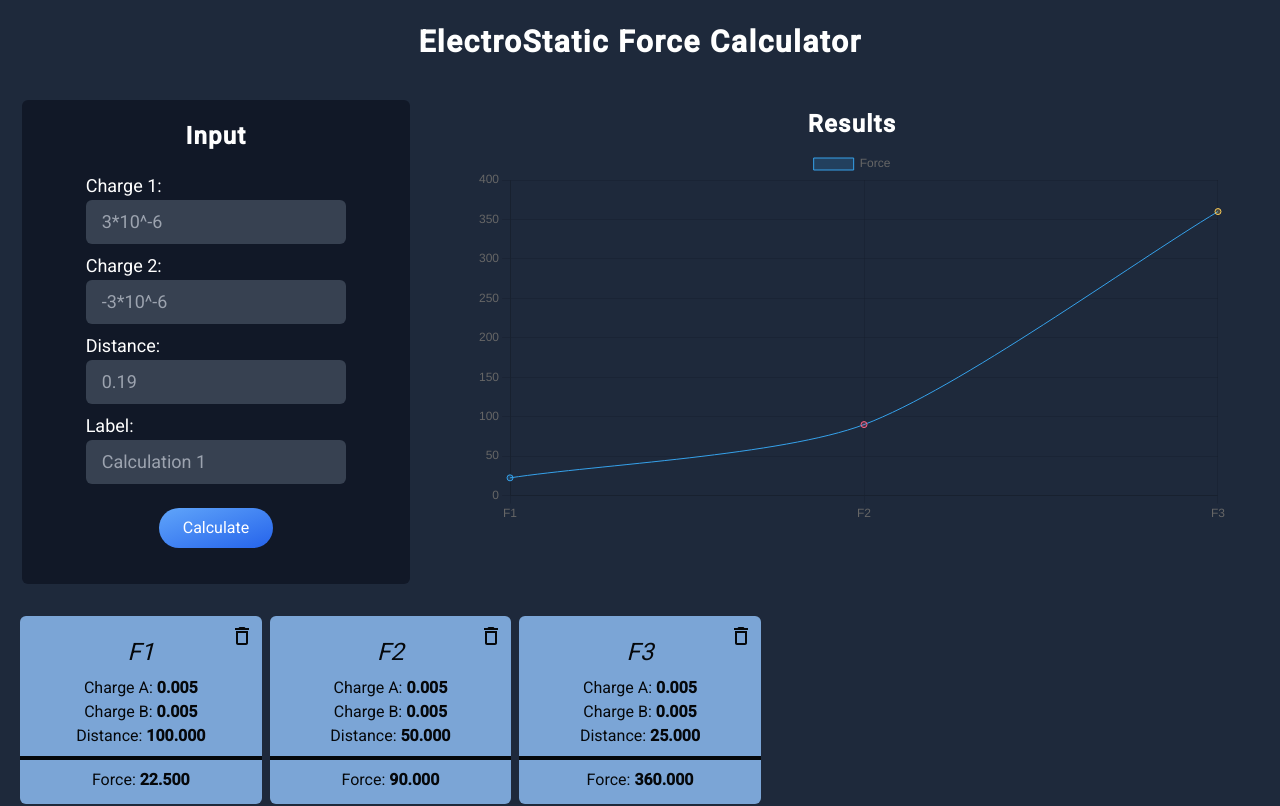
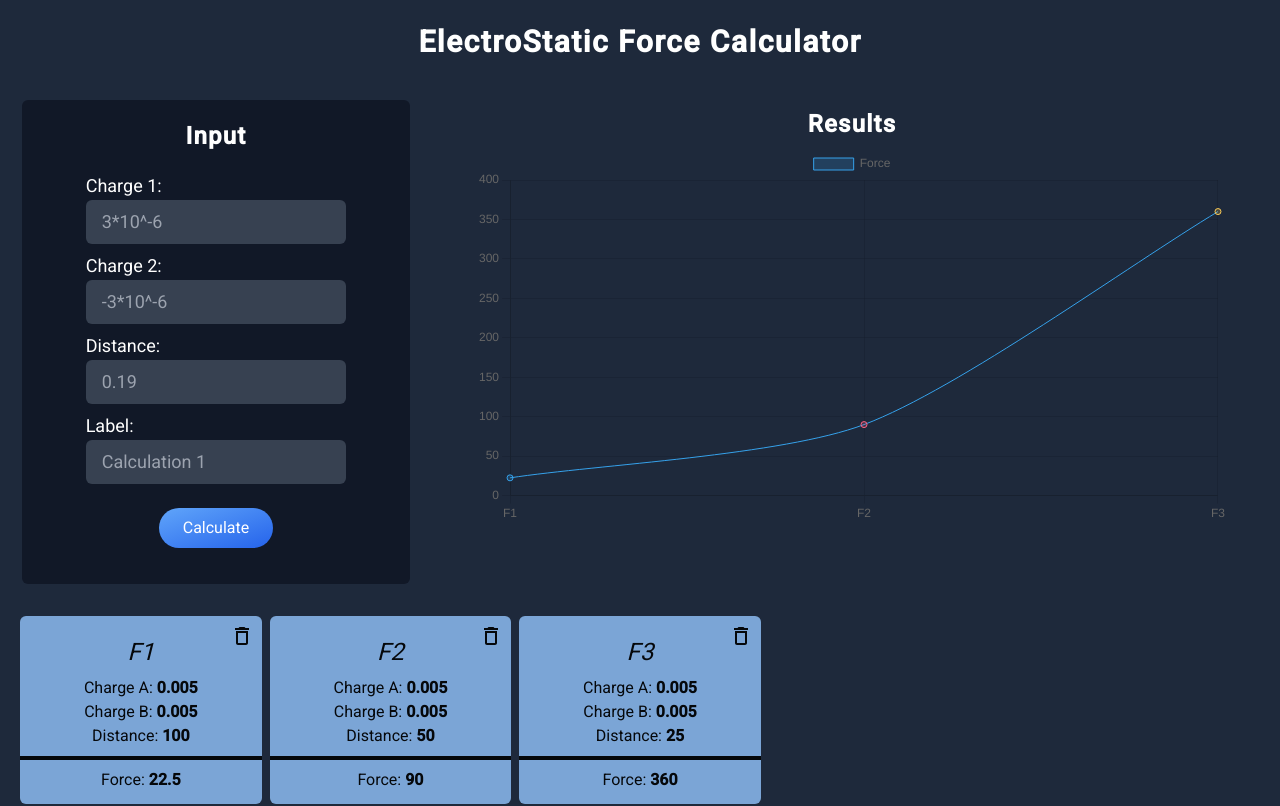
Before and after one commit to Hammaad-M/electrostatic-force-calculator, a React (Create React App) app: page / in a window 1280 px wide. Shown: the top 806 px of the page. Built offline with nearby package versions, Linux system fonts and the light colour scheme.

Commit message:
remove trailing zeros

```diff
--- a/src/App.js
+++ b/src/App.js
@@ -8,7 +8,6 @@ function App() {
   const [charge2, setCharge2] = useState("");
   const [distance, setDistance] = useState("");
   const [label, setLabel] = useState("");
-  const [force, setForce] = useState(null);
   const [data, setData] = useState([
     {
       charge1: 0.005,
@@ -35,7 +34,7 @@ function App() {
   const [chart, setChart] = useState();
   const canvas = useRef();
 
-  const format = (num) => num.toFixed(3);
+  const format = (num) => parseFloat(num.toFixed(5));
 
   // function addPoint(chart, label, data) {
   //   chart.data.labels.push(label);
--- a/src/index.css
+++ b/src/index.css
@@ -36,6 +36,9 @@ body {
   section {
     @apply lg:grid lg:grid-cols-6 lg:grid-rows-2 lg:justify-center lg:items-center lg:gap-y-4;
   }
+  div {
+    @apply text-ellipsis;
+  }
 }
 
 @tailwind utilities;
```
